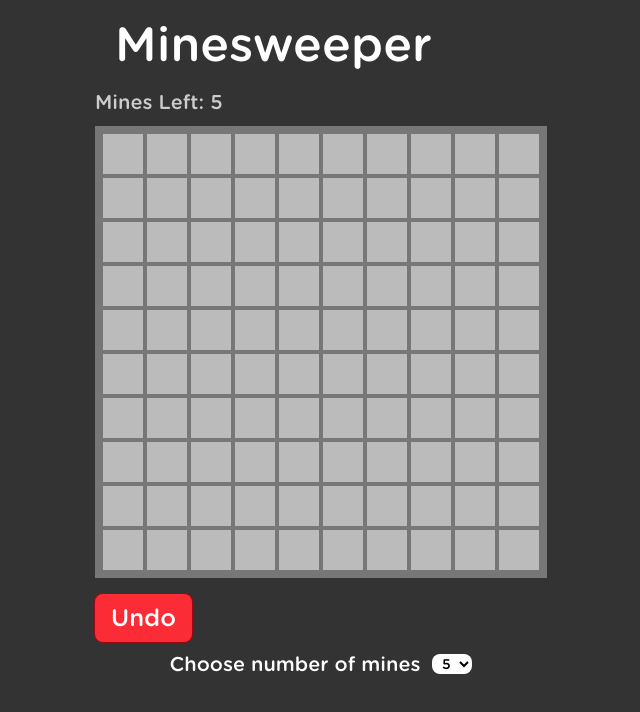
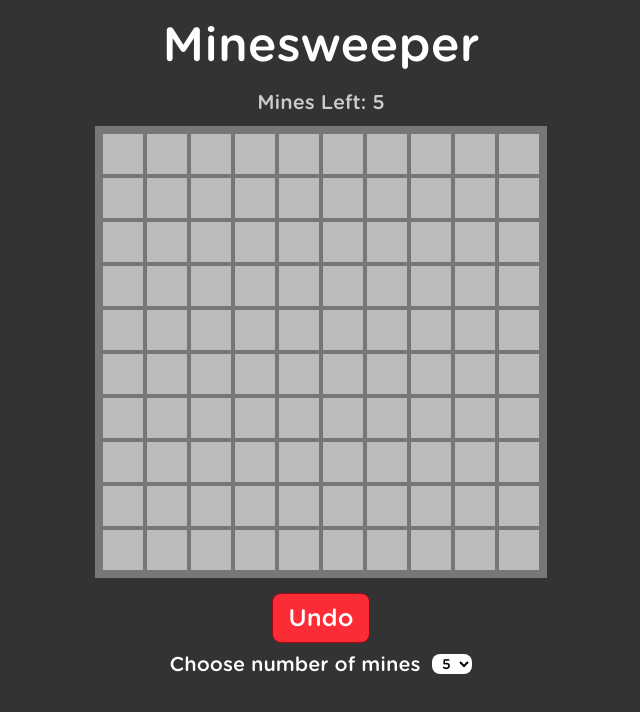
Before and after one commit to Gasser5050/minesweeper, a React (Vite) app: page / in a window 1280 px wide. Shown: the top 712 px of the page, without its empty margins (319-959 px from the left). Built offline with nearby package versions, Linux system fonts and the light colour scheme.

Commit message:
fixed main layout

```diff
--- a/src/layouts/AppLayout.tsx
+++ b/src/layouts/AppLayout.tsx
@@ -11,7 +11,7 @@ function AppLayout() {
         </div>
       )}
 
-      <main>
+      <main className="flex flex-col items-center">
         <Outlet />
       </main>
 
```
